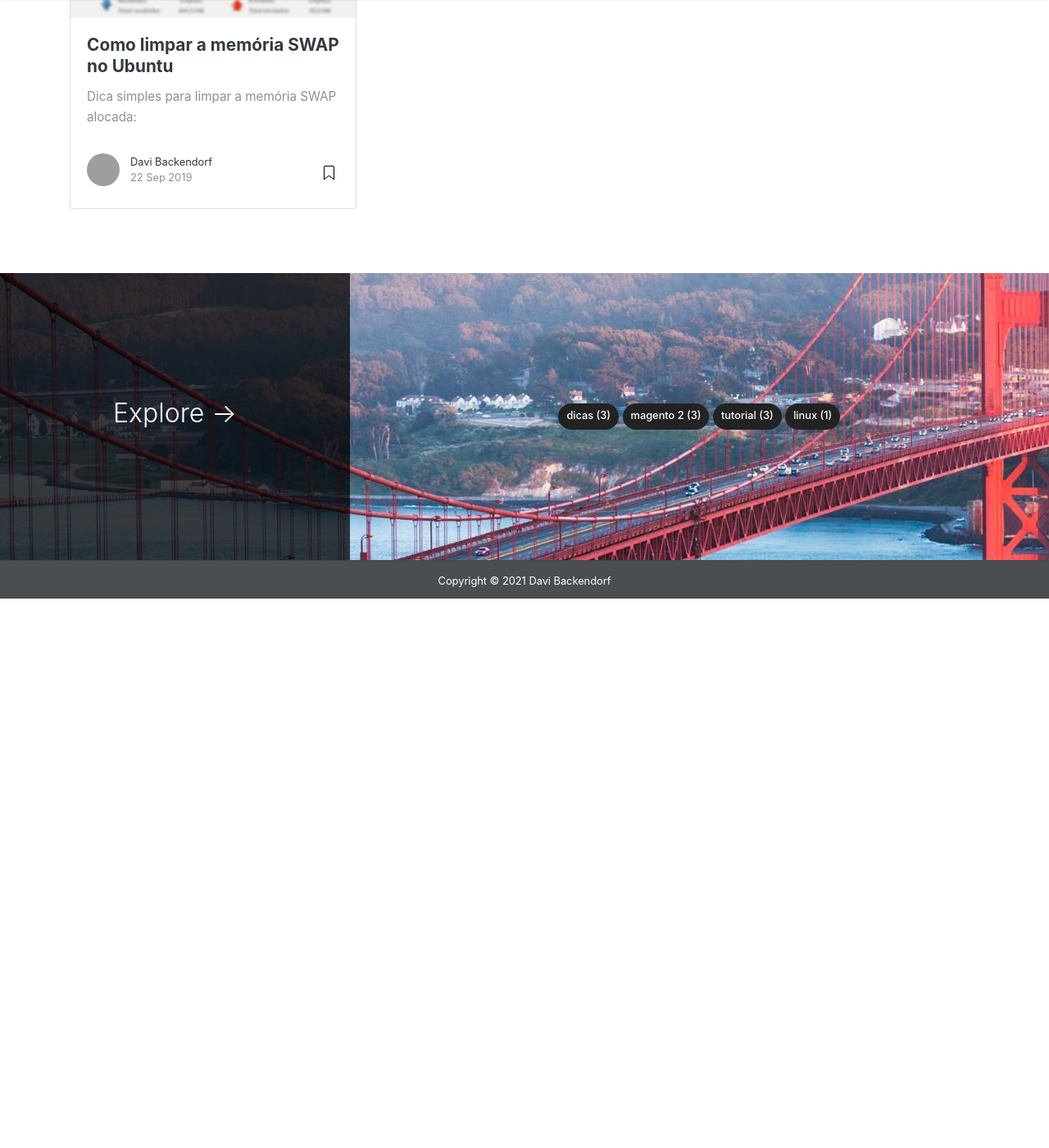
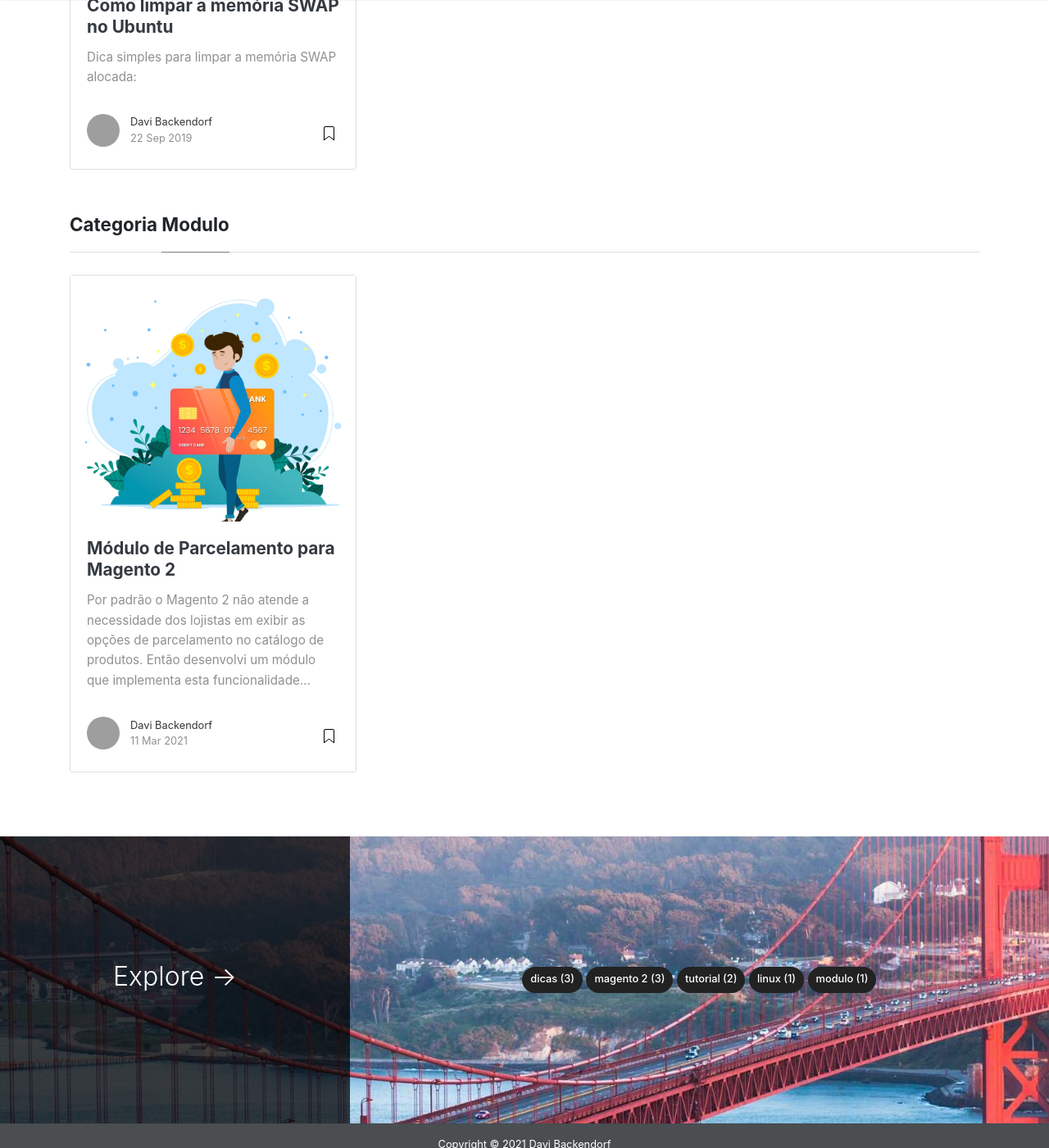
Before and after one commit to DaviBackendorf/davibackendorf.github.io, a Jekyll site: the page built from _pages/categories.md, in a window 1280 px wide and 1400 px high, scrolled down 2611 px. Shown: the whole window at 82% size. Built offline with Jekyll 4.4.1, drawn with Linux system fonts in a browser that asks for light colours; nearby versions of some CDN libraries; before the commit the page ends 3341 px from its top, so only the background shows below that; some of the changed text lies outside the part shown; grey boxes are pictures that could not be loaded.

Commit message:
Ajuste SEO

```diff
--- a/_pages/categories.md
+++ b/_pages/categories.md
@@ -1,5 +1,6 @@
 ---
 layout: categories
 title: Categorias
+description: Lista de Categorias
 permalink: /categories
 ---
--- a/_posts/2021-03-11-parcelamento-m2.md
+++ b/_posts/2021-03-11-parcelamento-m2.md
@@ -1,8 +1,9 @@
 ---
 layout: post
 title:  "Módulo de Parcelamento para Magento 2"
+description: "Módulo de preço parcelado para magento 2"
 author: davi
-categories: [ magento 2, tutorial ]
+categories: [ magento 2, modulo ]
 image: assets/images/parcelamento/capa.jpg
 featured: true
 hidden: true
```
